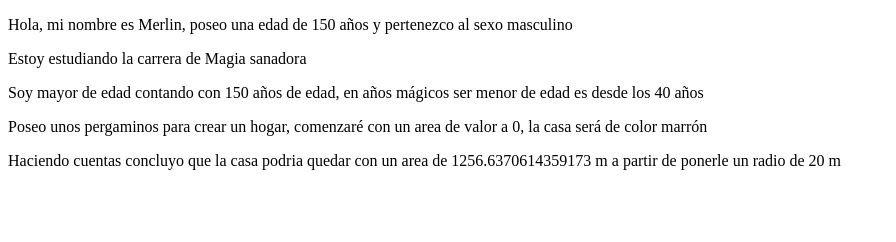
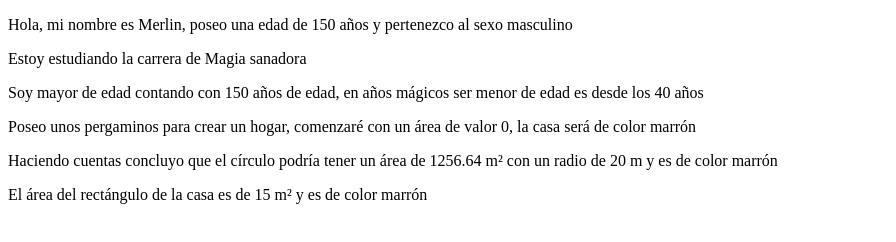
Before and after one commit to k4rlit0s13/tallerBasicoPOO, a plain HTML site: page index.html in a window 1280 px wide. Shown: the whole page, without its empty margins (0-896 px from the left). Drawn offline with Linux system fonts and the light colour scheme.

Commit message:
feat: :sparkles: ejercicio 5
Creaunainstancia de la claseCirculollamada circulo1 y asigna
 valores a sus propiedades. Luego, llama al método
 calcularArea() ymuestrael resultadoen el HTML.
 Crea una clase llamada Rectangulo que herede de la clase
 Figura. Agrega nuevas propiedades llamadas largo y ancho y
 redefine el método calcularArea() para que calcule el área del
 rectángulo.
 Creaunainstanciade la claseRectangulollamadarectangulo1y
 asigna valores a sus propiedades. Luego, llama al método
 calcularArea() ymuestrael resultadoen el HTML.

```diff
--- a/index.html
+++ b/index.html
@@ -12,8 +12,8 @@
     <p class="carrera_mago"></p>
     <p class="mayor_de_edad_mago"></p>
     <p class="color_casa"></p>
-    <p class="area_casa"></p>
-
+    <p class="area_casa_circulo"></p>
+    <p class="area_casa_rectangulo"></p>
 
 </body>
 </html>
--- a/js/components/clases.js
+++ b/js/components/clases.js
@@ -60,23 +60,35 @@ export class perro extends animal{
     }
 };
 
-export class casa{
-    constructor(color,area){
-        this.color=color;
-        this.area=0;
+export class Casa {
+    constructor(color) {
+        this.color = color;
+        this.area = 0;
     }
-    areaEnCero=()=>{
-        return `Poseo unos pergaminos para crear un hogar, comenzaré con un area de valor a ${this.area}, la casa será de color ${this.color}`;
-    }
-};
-
-export class circulo extends casa{
-    constructor(color,radio){
-        super(color);
-        this.radio=radio;
-    }
-    calcularArea=()=>{
-        this.area=Number(Math.PI*this.radio**2);
-        return `Haciendo cuentas concluyo que la casa podria quedar con un area de ${this.area} m a partir de ponerle un radio de ${this.radio} m`;
+    calcularArea() {
+        return `Poseo unos pergaminos para crear un hogar, comenzaré con un área de valor ${this.area}, la casa será de color ${this.color}`;
     }
 }
+
+export class Circulo extends Casa {
+    constructor(color, radio) {
+        super(color);
+        this.radio = radio;
+    }
+    calcularArea() {
+        this.area = Number(Math.PI * this.radio ** 2);
+        return `Haciendo cuentas concluyo que el círculo podría tener un área de ${this.area.toFixed(2)} m² con un radio de ${this.radio} m y es de color ${this.color}`;
+    }
+}
+
+export class Rectangulo extends Casa {
+    constructor(color, largo, ancho) {
+        super(color);
+        this.largo = largo;
+        this.ancho = ancho;
+    }
+    calcularArea() {
+        this.area = this.largo * this.ancho;
+        return `El área del rectángulo de la casa es de ${this.area} m² y es de color ${this.color}`;
+    }
+}
--- a/js/main.js
+++ b/js/main.js
@@ -1,5 +1,5 @@
 
-import { perfilMago, estudio, animal, perro, casa, circulo} from "./components/clases.js";
+import { perfilMago, estudio, animal, perro, Casa, Circulo, Rectangulo } from "./components/clases.js";
 
 const mago = new perfilMago('Merlin', 150, 'masculino');
 
@@ -17,9 +17,14 @@ const elAnimal= new perro('toby',8,'labrador');
 elAnimal.hacerSonido();
 elAnimal.moverLaCola();
 
-const laCasaDelMago=new circulo('marrón',20)
-const mostrarColorDeLaCasa=document.querySelector('.color_casa');
-mostrarColorDeLaCasa.innerHTML=laCasaDelMago.areaEnCero();
+const colorPaLaCasa = new Casa('marrón');
+const mostrarColorDeLaCasa = document.querySelector('.color_casa');
+mostrarColorDeLaCasa.innerHTML = colorPaLaCasa.calcularArea();
 
-const mostrarAreaDeLaCasa=document.querySelector('.area_casa')
-mostrarAreaDeLaCasa.innerHTML=laCasaDelMago.calcularArea();
+const areaCirculocasa = new Circulo('marrón', 20); // Se pasa el color 'marrón' correctamente
+const mostrarAreaCirculo = document.querySelector('.area_casa_circulo');
+mostrarAreaCirculo.innerHTML = areaCirculocasa.calcularArea();
+
+const areaRectanguloCasa = new Rectangulo('marrón', 5, 3); // Se pasa el color 'marrón' correctamente
+const mostrarAreaRectangulo = document.querySelector('.area_casa_rectangulo');
+mostrarAreaRectangulo.innerHTML = areaRectanguloCasa.calcularArea();
```
